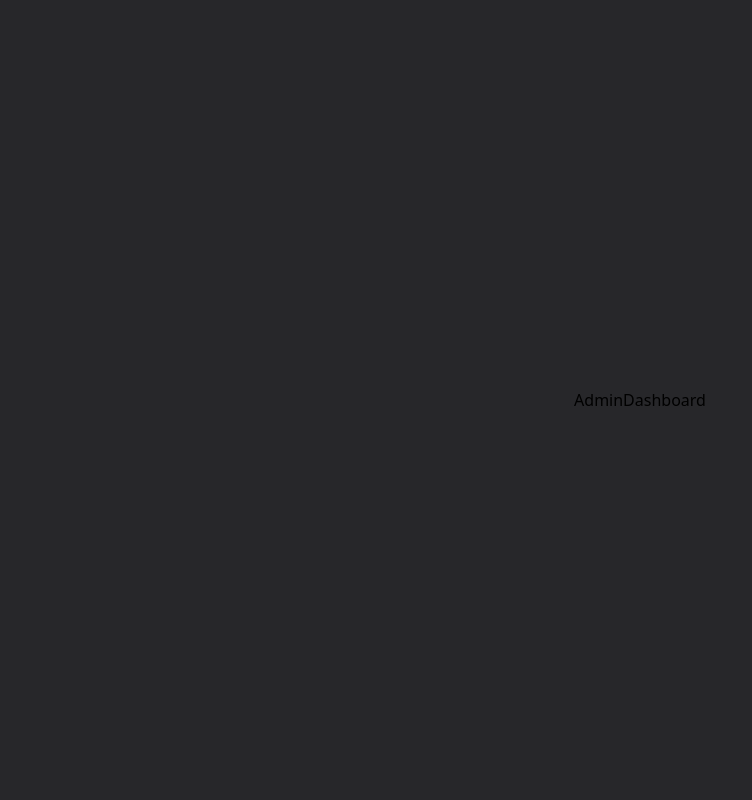
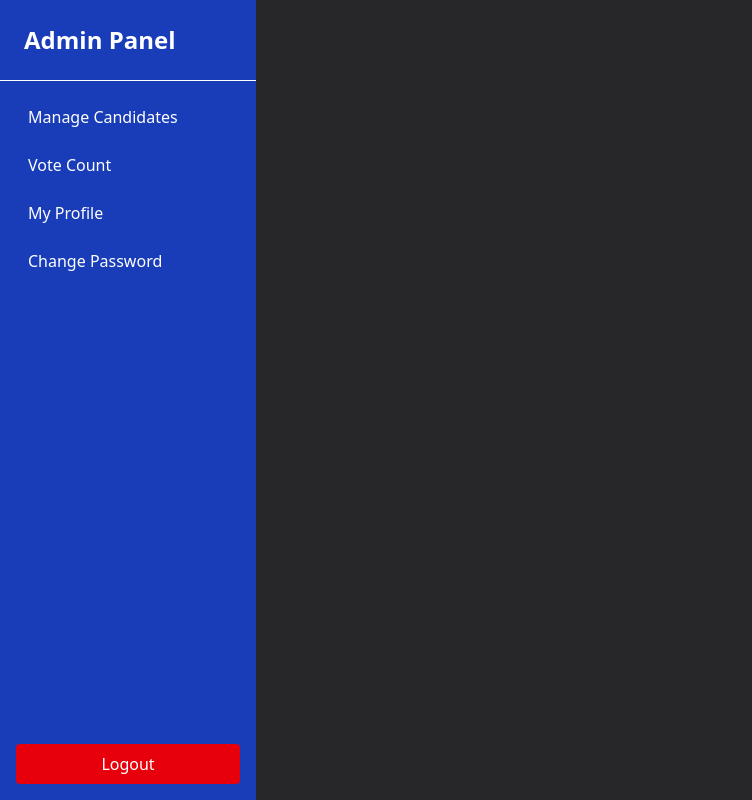
Before and after one commit to muazimmaqbool/votingAppFront, a React (Vite) app: page / in a window 1280 px wide. Both pictures are taken after a click on the button "Login". Shown: the whole page, without its empty margins (0-752 px from the left). Built offline with nearby package versions, Linux system fonts and the light colour scheme.

Commit message:
Admin screen

```diff
--- a/src/App.jsx
+++ b/src/App.jsx
@@ -4,12 +4,16 @@ import { BrowserRouter, Routes, Route } from "react-router-dom";
 import ProtectedRoute from "./Context/ProtectedRoute";
 import RegisterUser from "./Components/RegisterUser";
 import AdminDashboard from "./Components/Admin/AdminDashboard";
+import CandidateList from "./Components/Admin/CandidateList";
+import Profile from "./Components/Admin/Profile";
+import ChangePassword from "./Components/Admin/ChangePassword";
 function App() {
   return (
     <div className="relative flex items-center justify-center w-full h-screen bg-zinc-800">
       <BrowserRouter>
         <Routes>
           <Route path="/" element={<Home />} />
+          <Route path="/register" element={<RegisterUser />} />
           <Route
             path="/user"
             element={
@@ -25,8 +29,12 @@ function App() {
                 <AdminDashboard />
               </ProtectedRoute>
             }
-          />
-           <Route path="/register" element={<RegisterUser />} />
+          >
+            <Route path="candidates" element={<CandidateList />} />
+            <Route path="votes" element={<CandidateList />} />
+            <Route path="profile" element={<Profile />} />
+            <Route path="change-password" element={<ChangePassword />} />
+          </Route>
         </Routes>
       </BrowserRouter>
     </div>
--- a/src/Components/Admin/AdminDashboard.jsx
+++ b/src/Components/Admin/AdminDashboard.jsx
@@ -1,9 +1,80 @@
-import React from 'react'
+import { NavLink, Outlet, useNavigate } from "react-router-dom";
+import {useAuth} from "../../Context/AuthContext"
+const AdminDashboard=()=> {
+  const navigate = useNavigate();
+  const { user, logout } = useAuth();
 
-const AdminDashboard = () => {
+  const handleLogout = () => {
+    logout();
+    navigate("/");
+  };
+
   return (
-    <div>AdminDashboard</div>
-  )
+    <div className="flex w-full min-h-screen bg-zinc-800">
+      {/* Sidebar */}
+      <aside className="w-64 bg-blue-800 text-white flex flex-col">
+        <div className="p-6 text-2xl font-bold border-b border-white-300">
+          Admin Panel
+        </div>
+
+        <nav className="flex-1 p-4 space-y-2">
+          <NavLink
+            to="candidates"
+            className={({ isActive }) =>
+              `block px-3 py-2 rounded hover:bg-blue-700 ${
+                isActive ? "bg-blue-700" : ""
+              }`
+            }
+          >
+            Manage Candidates
+          </NavLink>
+          <NavLink
+            to="votes"
+            className={({ isActive }) =>
+              `block px-3 py-2 rounded hover:bg-blue-700 ${
+                isActive ? "bg-blue-700" : ""
+              }`
+            }
+          >
+            Vote Count
+          </NavLink>
+          <NavLink
+            to="profile"
+            className={({ isActive }) =>
+              `block px-3 py-2 rounded hover:bg-blue-700 ${
+                isActive ? "bg-blue-700" : ""
+              }`
+            }
+          >
+            My Profile
+          </NavLink>
+          <NavLink
+            to="change-password"
+            className={({ isActive }) =>
+              `block px-3 py-2 rounded hover:bg-blue-700 ${
+                isActive ? "bg-blue-700" : ""
+              }`
+            }
+          >
+            Change Password
+          </NavLink>
+        </nav>
+
+        <button
+          onClick={handleLogout}
+          className="m-4 bg-red-600 hover:bg-red-700 py-2 rounded text-white"
+        >
+          Logout
+        </button>
+      </aside>
+
+      {/* Main Content */}
+      <main className="flex-1 p-6 overflow-y-auto">
+        <Outlet />
+      </main>
+    </div>
+  );
 }
 
+
 export default AdminDashboard
--- a/src/Components/Admin/CandidateList.jsx
+++ b/src/Components/Admin/CandidateList.jsx
@@ -1,9 +1,55 @@
-import React from 'react'
+import { useState } from "react";
 
-const CandidateList = () => {
+const CandidateList=()=> {
+  const [candidates, setCandidates] = useState([
+    { id: 1, name: "John Doe", party: "ABC", votes: 125 },
+    { id: 2, name: "Jane Smith", party: "XYZ", votes: 90 },
+  ]);
+
+  const handleDelete = (id) => {
+    setCandidates((prev) => prev.filter((c) => c.id !== id));
+  };
+
   return (
-    <div>CandidateList</div>
-  )
+    <div>
+      <h2 className="text-2xl font-bold mb-4">Manage Candidates</h2>
+      <button className="bg-green-600 text-white px-4 py-2 rounded mb-4 hover:bg-green-700">
+        + Add Candidate
+      </button>
+
+      <table className="w-full border">
+        <thead className="bg-gray-200">
+          <tr>
+            <th className="p-2 border">Name</th>
+            <th className="p-2 border">Party</th>
+            <th className="p-2 border">Votes</th>
+            <th className="p-2 border">Actions</th>
+          </tr>
+        </thead>
+        <tbody>
+          {candidates.map((c) => (
+            <tr key={c.id}>
+              <td className="p-2 border">{c.name}</td>
+              <td className="p-2 border">{c.party}</td>
+              <td className="p-2 border">{c.votes}</td>
+              <td className="p-2 border space-x-2">
+                <button className="bg-yellow-500 text-white px-2 py-1 rounded hover:bg-yellow-600">
+                  Edit
+                </button>
+                <button
+                  onClick={() => handleDelete(c.id)}
+                  className="bg-red-600 text-white px-2 py-1 rounded hover:bg-red-700"
+                >
+                  Delete
+                </button>
+              </td>
+            </tr>
+          ))}
+        </tbody>
+      </table>
+    </div>
+  );
 }
 
+
 export default CandidateList
--- a/src/Components/Admin/ChangePassword.jsx
+++ b/src/Components/Admin/ChangePassword.jsx
@@ -1,9 +1,63 @@
-import React from 'react'
+import { useState } from "react";
 
-const ChangePassword = () => {
+const ChangePassword=()=> {
+  const [oldPassword, setOldPassword] = useState("");
+  const [newPassword, setNewPassword] = useState("");
+  const [confirmPassword, setConfirmPassword] = useState("");
+
+  const handleSubmit = (e) => {
+    e.preventDefault();
+    if (newPassword !== confirmPassword) {
+      alert("New passwords do not match!");
+      return;
+    }
+    alert("Password changed successfully!");
+  };
+
   return (
-    <div>ChangePassword</div>
-  )
+    <div>
+      <h2 className="text-2xl font-bold mb-4">Change Password</h2>
+      <form onSubmit={handleSubmit} className="space-y-4 max-w-md">
+        <div>
+          <label className="block mb-1 font-medium">Old Password</label>
+          <input
+            type="password"
+            value={oldPassword}
+            onChange={(e) => setOldPassword(e.target.value)}
+            required
+            className="w-full border p-2 rounded"
+          />
+        </div>
+        <div>
+          <label className="block mb-1 font-medium">New Password</label>
+          <input
+            type="password"
+            value={newPassword}
+            onChange={(e) => setNewPassword(e.target.value)}
+            required
+            className="w-full border p-2 rounded"
+          />
+        </div>
+        <div>
+          <label className="block mb-1 font-medium">Confirm Password</label>
+          <input
+            type="password"
+            value={confirmPassword}
+            onChange={(e) => setConfirmPassword(e.target.value)}
+            required
+            className="w-full border p-2 rounded"
+          />
+        </div>
+        <button
+          type="submit"
+          className="bg-blue-600 text-white px-4 py-2 rounded hover:bg-blue-700"
+        >
+          Update Password
+        </button>
+      </form>
+    </div>
+  );
 }
 
+
 export default ChangePassword
--- a/src/Components/Admin/Profile.jsx
+++ b/src/Components/Admin/Profile.jsx
@@ -1,9 +1,15 @@
-import React from 'react'
+import { useAuth } from "../../Context/AuthContext";
 
-const Profile = () => {
+export default function Profile() {
+  const { user } = useAuth();
+
   return (
-    <div>Profile</div>
-  )
+    <div>
+      <h2 className="text-2xl font-bold mb-4">My Profile</h2>
+      <div className="bg-white shadow p-4 rounded">
+        <p><strong>Name:</strong> {user?.name}</p>
+        <p><strong>Role:</strong> {user?.role}</p>
+      </div>
+    </div>
+  );
 }
-
-export default Profile
```
